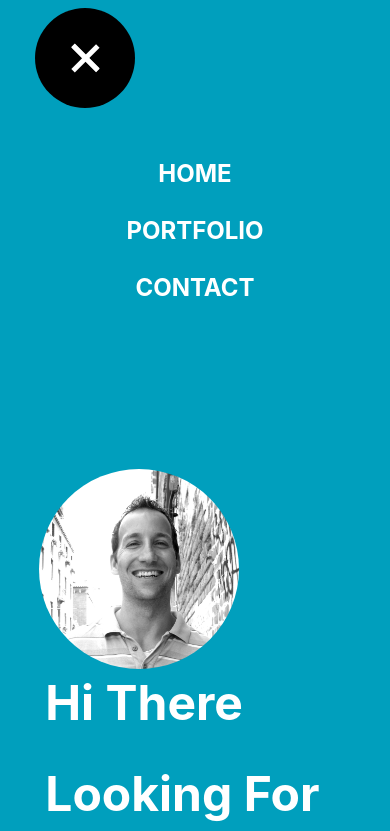
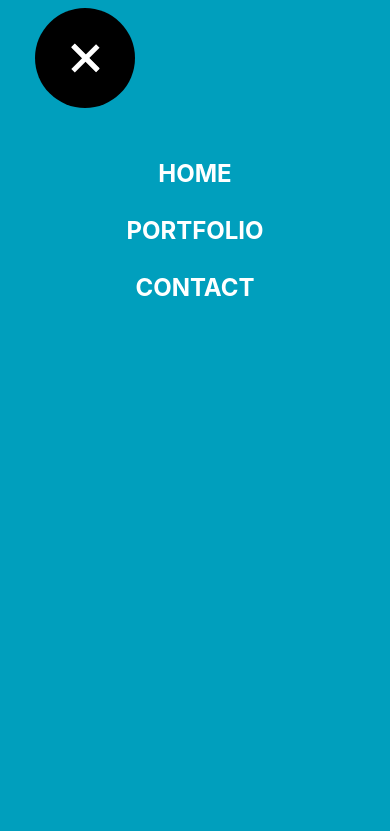
Before and after one commit to gshawnr/react_personal_site, a React (Create React App) app: page / in a window 390 px wide. Shown: the top 831 px of the page. Built offline with nearby package versions, Linux system fonts and the light colour scheme; no server answers.

Commit message:
ongoing navbar transition work

```diff
--- a/src/components/Navbar.css
+++ b/src/components/Navbar.css
@@ -61,7 +61,6 @@
 .nav-menu-active + .nav-menu-items {
   display: block;
   margin-top: 15px;
-  transition: all 0.2s ease-in-out;
 }
 
 .nav-menu-items {
@@ -87,14 +86,12 @@
 }
 
 @media screen and (max-width: 900px) {
-  .nav-menu-active {
-    height: 50vh;
-  }
-
   .nav-menu-items {
+    height: 100vh;
     width: 100%;
     left: 0;
     right: 0;
+    z-index: 100;
   }
 
   .nav-menu-items a {
--- a/src/components/Navbar.tsx
+++ b/src/components/Navbar.tsx
@@ -24,7 +24,7 @@ const Navbar = ({ linkColor }: NavbarProps) => {
           </div>
         </div>
       </div>
-      <div className="nav-menu-items">
+      <div className="nav-menu-items" style={{ backgroundColor: linkColor }}>
         <Link style={{ backgroundColor: linkColor }} to="/">
           HOME
         </Link>
```
